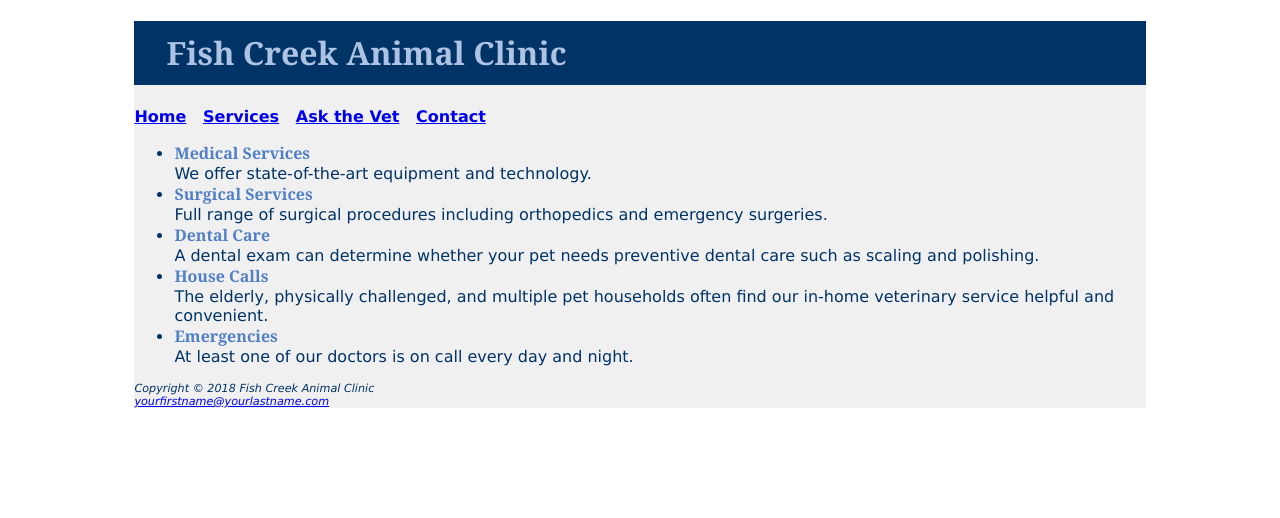
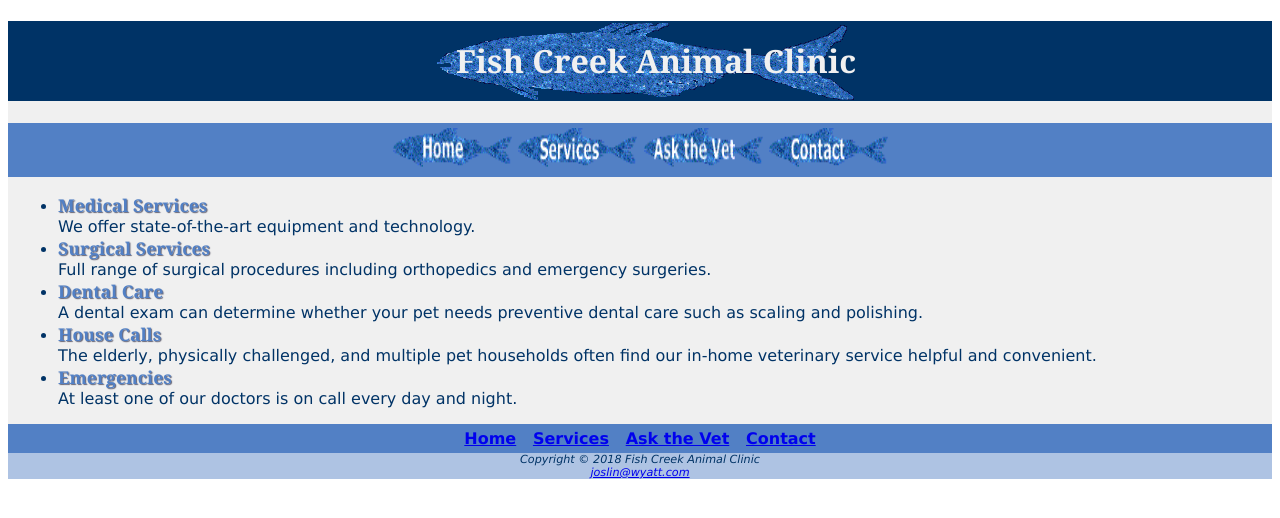
Before and after one commit to 44144Sp21/ch4casestudy-Jnwyatt, a plain HTML site: page services.html in a window 1280 px wide. Drawn offline with Linux system fonts and the light colour scheme.

Commit message:
Ch4 Case Study
Added code to the services,index and css pages and created an askvet page.

```diff
--- a/fishcreek.css
+++ b/fishcreek.css
@@ -3,15 +3,27 @@ body { background-color: #FFFFFF;
 	  font-family: Verdana, Arial, sans-serif;
 }
 header { background-color: #003366;
-       color: #AEC3E3;
+       color: #F0F0F0;
 	   font-family: Georgia, "Times New Roman", serif;
+    background-image: url(fishcreeklogo.gif);
+    background-position: center;
+    background-repeat: no-repeat;
+    text-align: center;
 }
-h1 { line-height: 200%;
+
+img { border: none;}
+
+h1 { line-height: 250%;
     text-indent: 1em;}
-nav { font-weight: bold; }
+nav { font-weight: bold;
+    text-align: center;
+    background-color: #5280C5;
+    padding: 5px
+}
 .category { font-weight: bold;
 			color: #5280C5;
 			 font-family: Georgia, "Times New Roman", serif;
+    text-shadow: 1px 1px 1px #667
 }
 dt { font-weight: bold;
      font-size: 1.1em;
@@ -20,9 +32,17 @@ dt { font-weight: bold;
 }
 footer { font-size: .70em;
        font-style: italic;
+    text-align: center;
+    background-color: #AEC3E3
 }
-#wrapper { width: 80%;
+footer nav{background-color: #F0F0F0;
+}
+
+#wrapper { min-width: 700px;
            margin-right: auto;
 		   margin-left: auto;
 		   background-color: #F0F0F0;
 }
+main {padding-left: 10px;
+    padding-right: 10px;
+}
--- a/services.html
+++ b/services.html
@@ -1,7 +1,7 @@
 <!DOCTYPE html>
 <html lang="en">
 <head>
-<title>LASTNAME Chapter 4 Case Study - Fish Creek Animal Clinic Services</title>
+<title>Wyatt Chapter 4 Case Study - Fish Creek Animal Clinic Services</title>
 <meta charset="utf-8">
 <link rel="stylesheet" href="fishcreek.css">
 </head>
@@ -11,28 +11,34 @@
 <h1>Fish Creek Animal Clinic</h1>
 </header>
 <nav>
+<a href="index.html"><img src="home.gif" alt="Home" height= "40" width="120" &nbsp;></a>
+    <a href="services.html"><img src="services.gif" alt="Services" height="40" width="120"&nbsp;></a>
+    <a href="askvet.html"><img src="askthevet.gif" alt="askvet" height="40" width="120"&nbsp;></a>
+<a href="contact.html"><img src="contact.gif"alt="Contact" height="40"width="120"></a>
+</nav>
+<main>
+<ul>
+<li><dt class="category">Medical Services</dt>
+We offer state-of-the-art equipment and technology.</li>
+<li><dt class="category">Surgical Services</dt>
+Full range of surgical procedures including orthopedics and emergency surgeries.</li>
+<li><dt class="category">Dental Care</dt>
+A dental exam can determine whether your pet needs preventive dental care such as scaling and polishing.</li>
+<li><dt class="category">House Calls</dt>
+The elderly, physically challenged, and multiple pet households often find our in-home veterinary service helpful and convenient.</li>
+<li><dt class="category">Emergencies</dt>
+At least one of our doctors is on call every day and night.</li>
+</ul>
+</main>
+<nav>
 <a href="index.html">Home</a> &nbsp;
 <a href="services.html">Services</a> &nbsp;
 <a href="askvet.html">Ask the Vet</a> &nbsp;
 <a href="contact.html">Contact</a>
 </nav>
-<main>
-<ul>
-<li><span class="category">Medical Services</span><br>
-We offer state-of-the-art equipment and technology.</li>
-<li><span class="category">Surgical Services</span><br>
-Full range of surgical procedures including orthopedics and emergency surgeries.</li>
-<li><span class="category">Dental Care</span><br>
-A dental exam can determine whether your pet needs preventive dental care such as scaling and polishing.</li>
-<li><span class="category">House Calls</span><br>
-The elderly, physically challenged, and multiple pet households often find our in-home veterinary service helpful and convenient.</li>
-<li><span class="category">Emergencies</span><br>
-At least one of our doctors is on call every day and night.</li>
-</ul>
-</main>
 <footer>
 Copyright &copy; 2018 Fish Creek Animal Clinic<br>
-<a href="mailto:yourfirstname@yourlastname.com">yourfirstname@yourlastname.com</a>
+<a href="mailto:joslin@ywyatt.com">joslin@wyatt.com</a>
 </footer>
 </div>
 </body>
```
Also changed, not shown: askvet.html (added, +36 -0 lines), index.html (+12 -6 lines).
